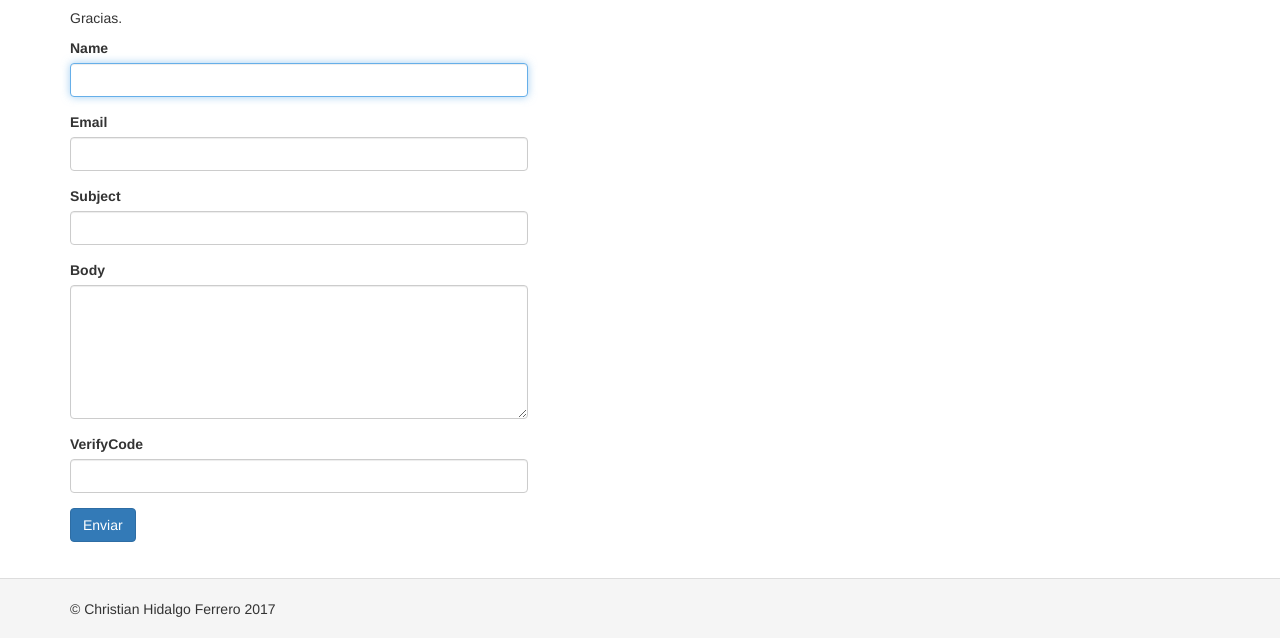
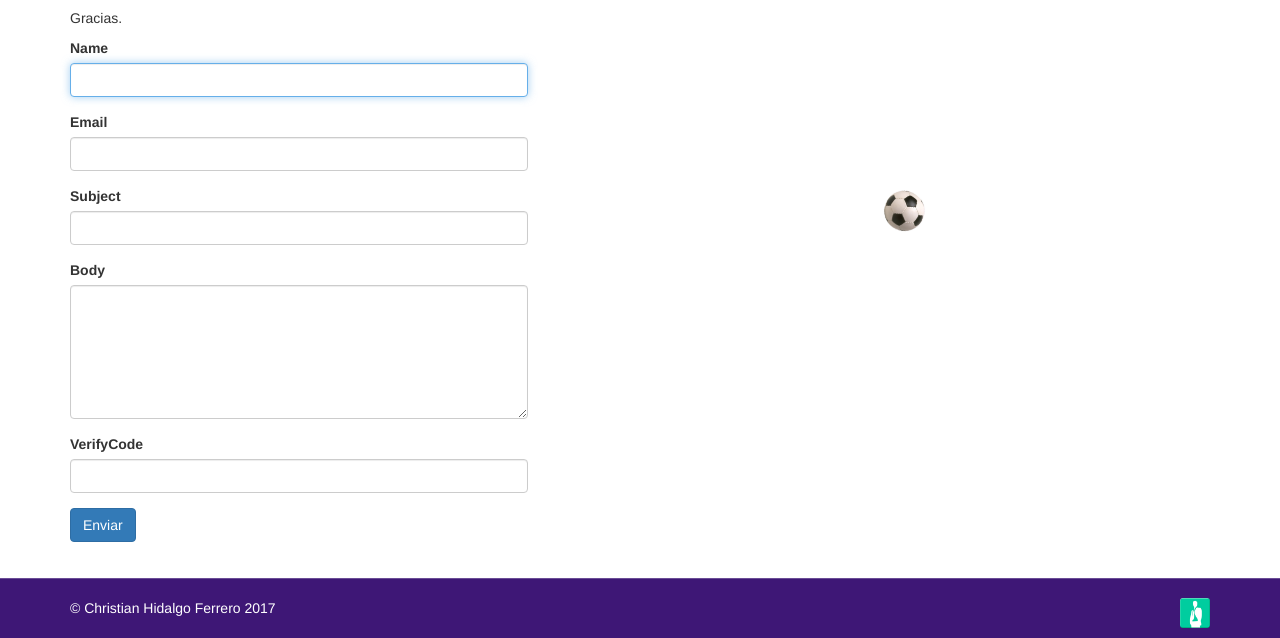
Before and after one commit to christianchf/misterfut, a Yii app: template views/site/contact.php in a window 1280 px wide. Shown: the part 162-800 px from the top of the page. Run offline with PHP 8.4 and a stand-in for Yii, Linux system fonts and the light colour scheme; the template is opened without the code that fills it, so the values that code supplies are empty; form fields are guessed from the names that the template uses; some libraries are stand-ins or nearby versions.

Commit message:
Añade nuevo diseño a la aplicación y animación en el contacto

```diff
--- a/assets/AppAsset.php
+++ b/assets/AppAsset.php
@@ -20,6 +20,7 @@
     public $css = [
         'css/site.css',
         'css/estadisticas.css',
+        'css/pelota.css',
     ];
     public $js = [
         'js/btnsCalendario.js',
--- a/views/layouts/main.php
+++ b/views/layouts/main.php
@@ -28,19 +28,16 @@
 
     <?php
     NavBar::begin([
-        'brandLabel' => 'MisterFut',
+        'brandLabel' => '<p><img src="/images/logo.png" alt="Logo" title="Logo" width="30" class="logo" /> MisterFut</p>',
         'brandUrl' => Yii::$app->homeUrl,
         'options' => [
-            'class' => 'navbar-inverse navbar-fixed-top',
+            'class' => 'navbar-fixed-top navbar-purple',
         ],
     ]);
     $items = [
         ['label' => 'Inicio', 'url' => ['/site/index']],
         ['label' => 'Misterfut', 'url' => ['/site/about']],
         ['label' => 'Contacto', 'url' => ['/site/contact']],
-        Yii::$app->user->isGuest ? ''
-            : ['label' => 'Mis equipos', 'url' => ['/equipos/index']],
-              ['label' => 'Historial de equipos', 'url' => ['/equipos/historial']],
         Yii::$app->user->isGuest ?
         [
             'label' => 'Usuarios',
@@ -71,9 +68,19 @@
         ];
     }
     echo Nav::widget([
-        'options' => ['class' => 'navbar-nav navbar-right'],
+        'options' => ['class' => 'navbar-nav navbar-right no-hover'],
         'items' => $items,
     ]);
+    if (!Yii::$app->user->isGuest) {
+        echo Nav::widget([
+            'options' => ['class' => 'navbar-nav navbar-right no-hover menu-user'],
+            'items' => [
+                ['label' => 'Mis equipos', 'url' => ['/equipos/index']],
+                ['label' => 'Historial de equipos', 'url' => ['/equipos/historial']],
+                ['label' => 'La pizarra (proximamente)'],
+            ]
+        ]);
+    }
     NavBar::end();
     ?>
 
@@ -89,7 +96,7 @@
     <div class="container">
         <p class="pull-left">&copy; Christian Hidalgo Ferrero <?= date('Y') ?></p>
 
-        <p class="pull-right"><?= Yii::powered() ?></p>
+        <p class="pull-right"><img src="/images/logo.png" alt="Logo" title="Logo" width="30" class="logo" /></p>
     </div>
 </footer>
 
--- a/views/site/contact.php
+++ b/views/site/contact.php
@@ -49,6 +49,11 @@
                 <?php ActiveForm::end(); ?>
 
             </div>
+            <div class="col-lg-5">
+                <div class="ball-animation">
+                    <div class="ball-decoration"></div>
+                </div>
+            </div>
         </div>
 
     <?php endif; ?>
--- a/views/site/index.php
+++ b/views/site/index.php
@@ -12,7 +12,5 @@
 
     <div class="body-content">
 
-
-
     </div>
 </div>
--- /dev/null
+++ b/web/css/pelota.css
@@ -0,0 +1,102 @@
+/*Animaciones para la pelota*/
+
+.ball-animation {
+    font-size: .9px;
+    width: 44em;
+    height: 44em;
+    border-radius: 50%;
+    position: absolute;
+    -webkit-animation: 2s linear 0s normal forwards infinite bouncing-ball;
+    animation: 2s linear 0s normal forwards infinite bouncing-ball;
+}
+
+.ball-decoration {
+    width: 100%;
+    height: 100%;
+    background: url("/images/pelota.jpg") no-repeat center;
+    background-size: contain;
+    -webkit-animation: 1s linear 0s normal forwards infinite rotating-ball;
+    animation: 1s linear 0s normal forwards infinite rotating-ball;
+}
+
+@-webkit-keyframes rotating-ball {
+    0% {-webkit-transform: rotate(0deg);}
+    100% {-webkit-transform: rotate(180deg);}
+}
+
+@keyframes rotating-ball {
+    0% {transform: rotate(0deg);}
+    100% {transform: rotate(180deg);}
+}
+
+@-webkit-keyframes bouncing-ball {
+    0% {top: 0;left: 0;-webkit-transform: none;}
+    3% {top: 15em;left: 50em;-webkit-transform: none;}
+    6% {top: 50em;left: 105em;-webkit-transform: none;}
+    9% {top: 130em;left: 175em;-webkit-transform: none;}
+    12% {top: 250em;left: 235em;-webkit-transform: rotate(-20deg) scaleY(1.2);}
+    15% {top: 410em;left: 280em;-webkit-transform: rotate(-15deg) scale(0.8, 1.6);}
+    18% {top: 490em;left: 295em;-webkit-transform: scale(1.5, 0.6);}
+    21% {top: 370em;left: 310em;-webkit-transform: rotate(7deg) scaleY(1.3);}
+    24% {top: 275em;left: 330em;-webkit-transform: none;}
+    27% {top: 205em;left: 355em;-webkit-transform: none;}
+    30% {top: 170em;left: 380em;-webkit-transform: none;}
+    33% {top: 150em;left: 415em;-webkit-transform: none;}
+    36% {top: 170em;left: 450em;-webkit-transform: none;}
+    39% {top: 210em;left: 480em;-webkit-transform: none;}
+    42% {top: 290em;left: 520em;-webkit-transform: none;}
+    45% {top: 415em;left: 545em;-webkit-transform: rotate(-10deg) scale(0.9, 1.3);}
+    48% {top: 490em;left: 560em;-webkit-transform: scale(1.3, 0.8);}
+    51% {top: 400em;left: 565em;-webkit-transform: rotate(8deg) scale(0.9, 1.3);}
+    54% {top: 340em;left: 585em;-webkit-transform: none;}
+    57% {top: 310em;left: 605em;-webkit-transform: none;}
+    60% {top: 295em;left: 635em;-webkit-transform: none;}
+    63% {top: 310em;left: 665em;-webkit-transform: none;}
+    66% {top: 340em;left: 685em;-webkit-transform: none;}
+    69% {top: 420em;left: 710em;-webkit-transform: rotate(-11deg) scale(0.9, 1.3);}
+    72% {top: 490em;left: 725em;-webkit-transform: scale(1.3, 0.8);}
+    75% {top: 440em;left: 732em;-webkit-transform: rotate(10deg) scale(0.9, 1.3);}
+    78% {top: 415em;left: 740em;-webkit-transform: none;}
+    81% {top: 395em;left: 760em;-webkit-transform: none;}
+    84% {top: 415em;left: 775em;-webkit-transform: none;}
+    87% {top: 450em;left: 790em;-webkit-transform: none;}
+    90% {top: 490em;left: 800em;-webkit-transform: scale(1.2, 0.9);}
+    93% {top: 490em;left: 800em;-webkit-transform: none;}
+    100% {top: 490em;left: 820em;-webkit-transform: none;}
+}
+
+@keyframes bouncing-ball {
+    0% {top: 0;left: 0;transform: none;}
+    3% {top: 15em;left: 50em;transform: none;}
+    6% {top: 50em;left: 105em;transform: none;}
+    9% {top: 130em;left: 175em;transform: none;}
+    12% {top: 250em;left: 235em;transform: rotate(-20deg) scaleY(1.2);}
+    15% {top: 410em;left: 280em;transform: rotate(-15deg) scale(0.8, 1.6);}
+    18% {top: 490em;left: 295em;transform: scale(1.5, 0.6);}
+    21% {top: 370em;left: 310em;transform: rotate(7deg) scaleY(1.3);}
+    24% {top: 275em;left: 330em;transform: none;}
+    27% {top: 205em;left: 355em;transform: none;}
+    30% {top: 170em;left: 380em;transform: none;}
+    33% {top: 150em;left: 415em;transform: none;}
+    36% {top: 170em;left: 450em;transform: none;}
+    39% {top: 210em;left: 480em;transform: none;}
+    42% {top: 290em;left: 520em;transform: none;}
+    45% {top: 415em;left: 545em;transform: rotate(-10deg) scale(0.9, 1.3);}
+    48% {top: 490em;left: 560em;transform: scale(1.3, 0.8);}
+    51% {top: 400em;left: 565em;transform: rotate(8deg) scale(0.9, 1.3);}
+    54% {top: 340em;left: 585em;transform: none;}
+    57% {top: 310em;left: 605em;transform: none;}
+    60% {top: 295em;left: 635em;transform: none;}
+    63% {top: 310em;left: 665em;transform: none;}
+    66% {top: 340em;left: 685em;transform: none;}
+    69% {top: 420em;left: 710em;transform: rotate(-11deg) scale(0.9, 1.3);}
+    72% {top: 490em;left: 725em;transform: scale(1.3, 0.8);}
+    75% {top: 440em;left: 732em;transform: rotate(10deg) scale(0.9, 1.3);}
+    78% {top: 415em;left: 740em;transform: none;}
+    81% {top: 395em;left: 760em;transform: none;}
+    84% {top: 415em;left: 775em;transform: none;}
+    87% {top: 450em;left: 790em;transform: none;}
+    90% {top: 490em;left: 800em;transform: scale(1.2, 0.9);}
+    93% {top: 490em;left: 800em;transform: none;}
+    100% {top: 490em;left: 820em;transform: none;}
+}
--- a/web/css/site.css
+++ b/web/css/site.css
@@ -16,9 +16,10 @@
 
 .footer {
     height: 60px;
-    background-color: #f5f5f5;
-    border-top: 1px solid #ddd;
-    padding-top: 20px;
+    background-color: #3e1776;
+    border-top: 1px solid #6a4c96;
+    padding-top: 19px;
+    color: #ffffff;
 }
 
 .jumbotron {
```
Also changed, not shown: other parts of web/css/site.css (+82 -0 lines), web/images/logo.png (added), web/images/pelota.jpg (added).
